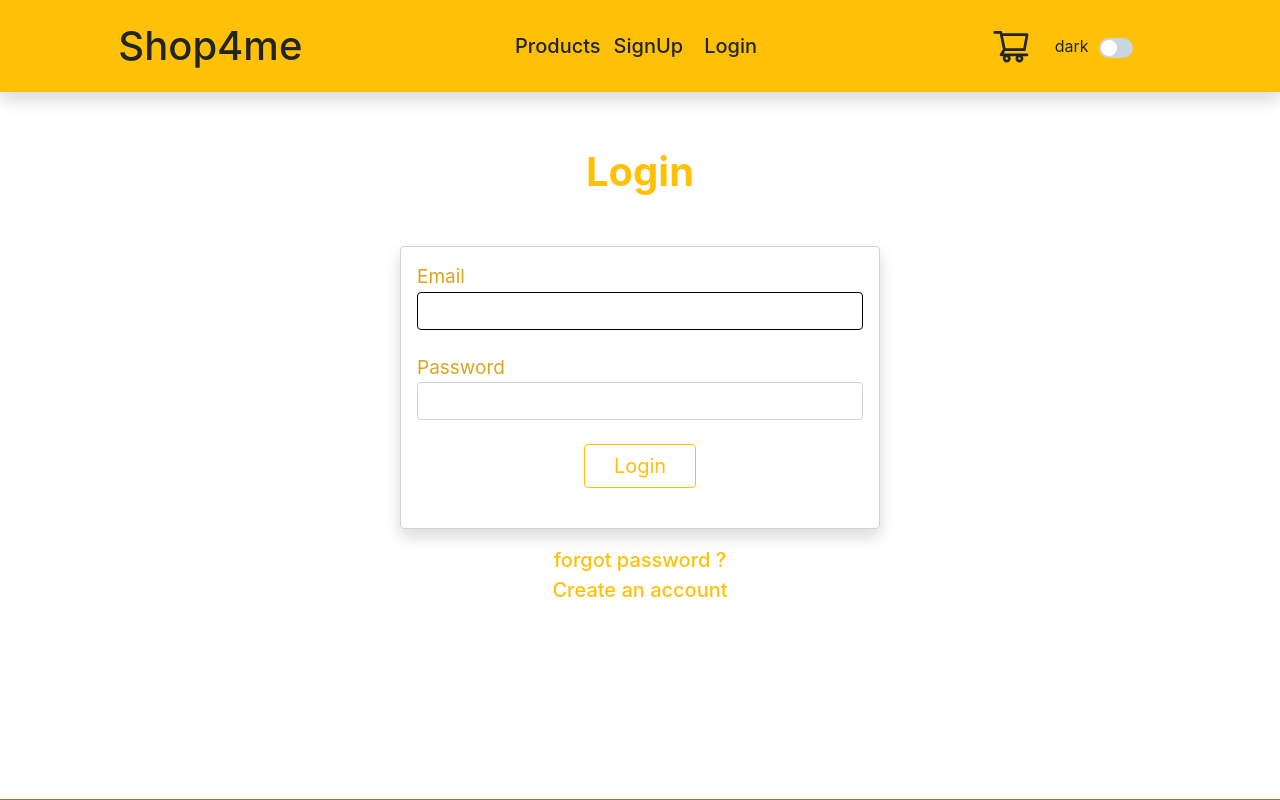
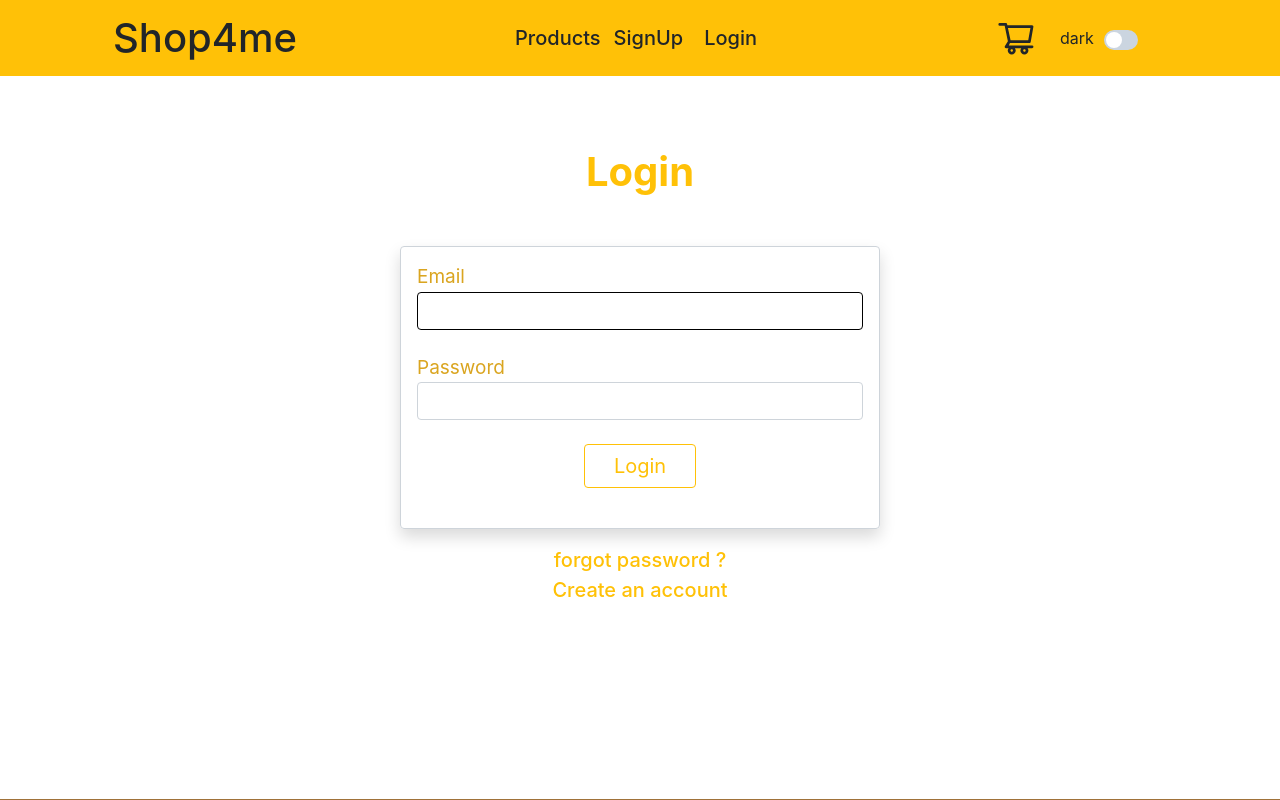
Before and after one commit to mekuzd/Shop4me-React, a React (Vite) app: page /login in a window 1280 px wide. Built offline with nearby package versions, Linux system fonts and the light colour scheme.

Commit message:
changed map func to find func in login && signup components

```diff
--- a/package.json
+++ b/package.json
@@ -15,7 +15,6 @@
     "@emotion/styled": "^11.10.5",
     "animate.css": "^4.1.1",
     "antd": "^5.0.0",
-    "aos": "^3.0.0-beta.6",
     "axios": "^1.2.1",
     "babel-plugin-macros": "^3.1.0",
     "bootstrap": "^5.2.3",
--- a/src/component/Navbar.jsx
+++ b/src/component/Navbar.jsx
@@ -21,7 +21,7 @@ const Navbar = () => {
 
   return (
     <nav
-      className={`d-flex bg-warning  d-sm-flex shadow justify-content-around align-items-center     p-3  fixed-top`}
+      className={`d-flex bg-warning  d-sm-flex  justify-content-around align-items-center     p-2  fixed-top`}
     >
       {/* mobile navbar  */}
       <Link to={"/"} className="text-dark fs-1 ">
--- a/src/index.css
+++ b/src/index.css
@@ -25,9 +25,6 @@ body {
 .dark-mode {
   background-color: black;
   color: white;
-}
-nav {
-  background-color: rgb(119, 109, 109);
 }
 
 .error {
--- a/src/pages/Signup.jsx
+++ b/src/pages/Signup.jsx
@@ -23,7 +23,7 @@ const Signup = () => {
   const handleSubmit = (e) => {
     e.preventDefault();
     let registeredUser = false;
-    Store.map((store) => {
+    Store.find((store) => {
       if (store.email === state.current.email) {
         return (registeredUser = true);
       }
--- a/src/pages/login.jsx
+++ b/src/pages/login.jsx
@@ -19,7 +19,7 @@ const Login = () => {
   const handleLogin = (e) => {
     e.preventDefault();
     let isregisteredUser = false;
-    Store.map((store) => {
+    Store.find((store) => {
       if (
         store.email === state.current.email &&
         store.password === state.current.password
```
Also changed, not shown: 1 other file (tests, documents, lock files or other folders).
